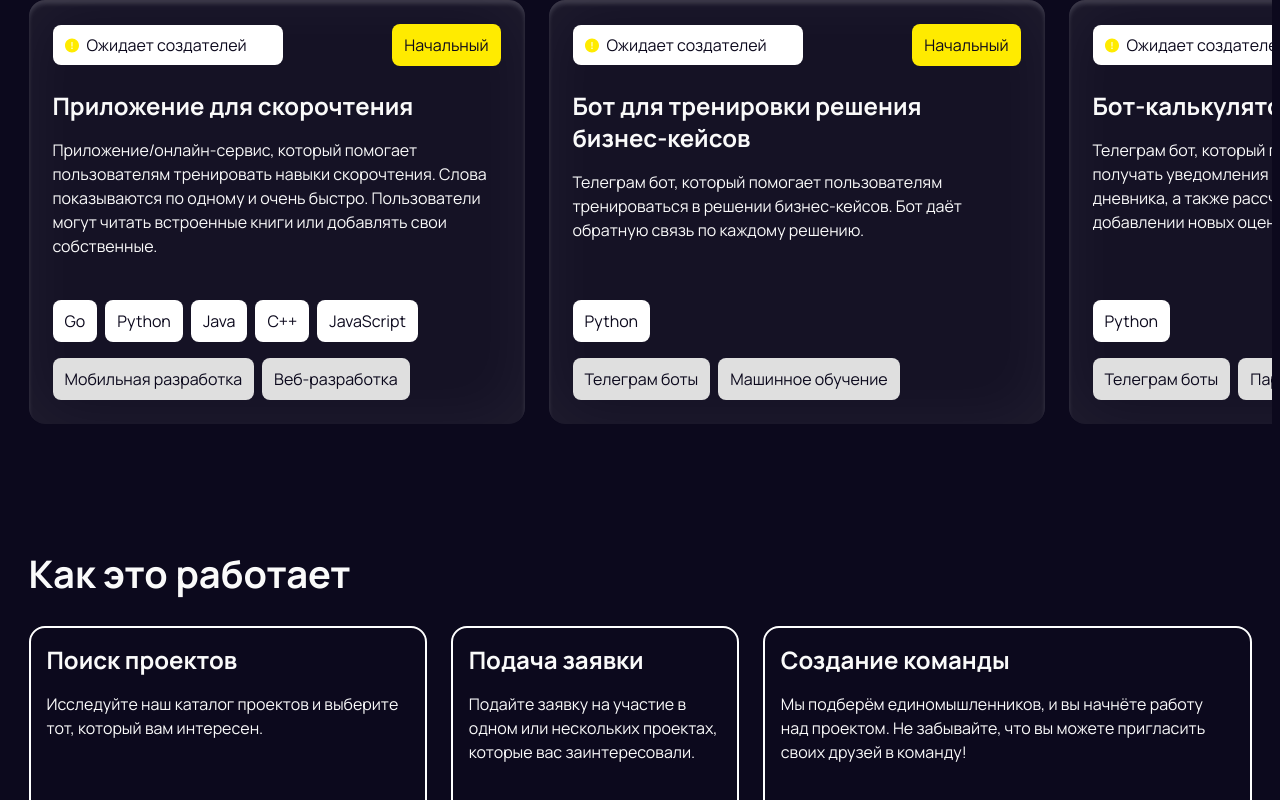
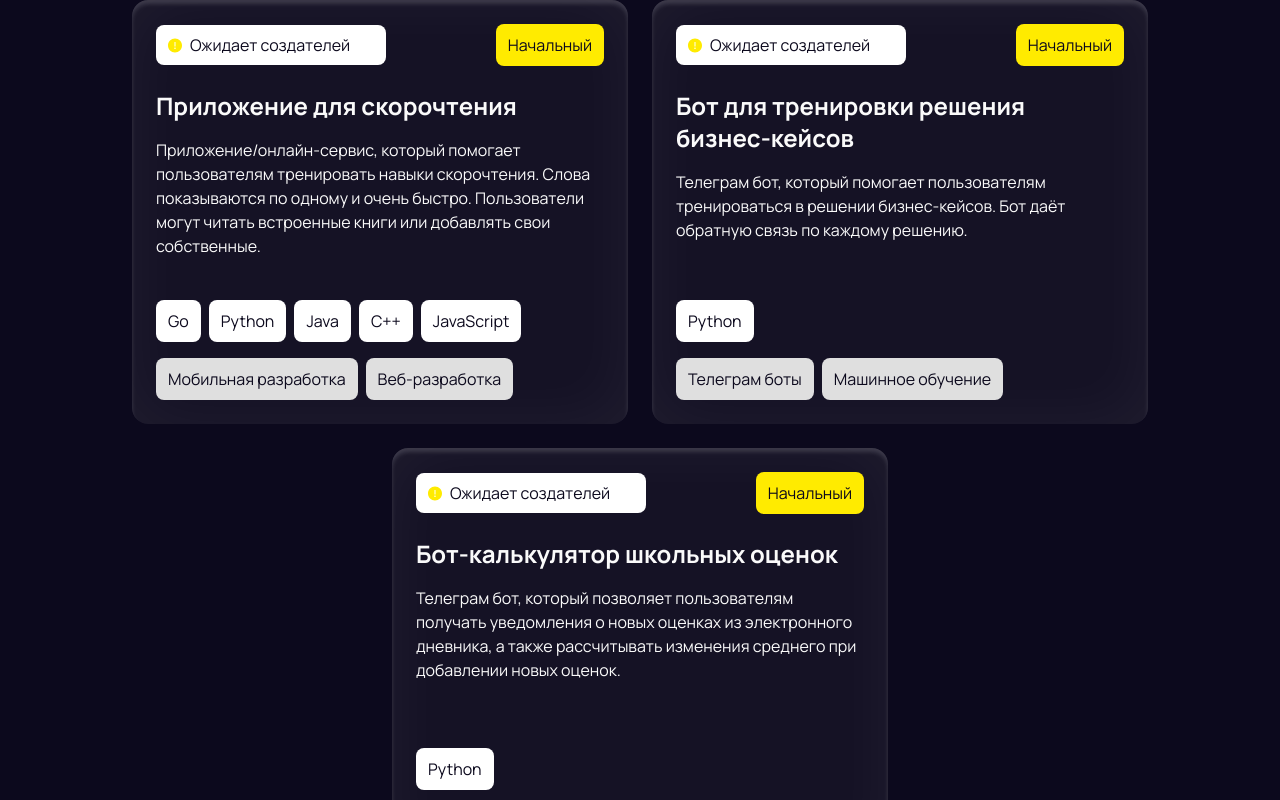
Before and after one commit to Pet-Plat/Pet-Platform-Front, a React (Vite) app: page / in a window 1280 px wide. Shown: the top 800 px of the page. Built offline with nearby package versions, Linux system fonts and the light colour scheme.

Commit message:
feat: Adjust styles of `PetProjectList`

```diff
--- a/src/components/common/pet-project/PetProjectList.tsx
+++ b/src/components/common/pet-project/PetProjectList.tsx
@@ -11,8 +11,9 @@ interface PetProjectListProps {
 
 const PetProjectList: React.FC<PetProjectListProps> = ({ className, data }) => (
     <div className={cn(
-        "container items-center flex flex-col gap-4",
-        "overflow-auto md:gap-6 md:flex-row md:items-stretch",
+        "container items-center overflow-auto flex flex-col gap-4",
+        "md:gap-6 md:flex-row md:items-stretch",
+        "xl:flex-wrap xl:justify-center",
         className,
     )}>
         {
```
